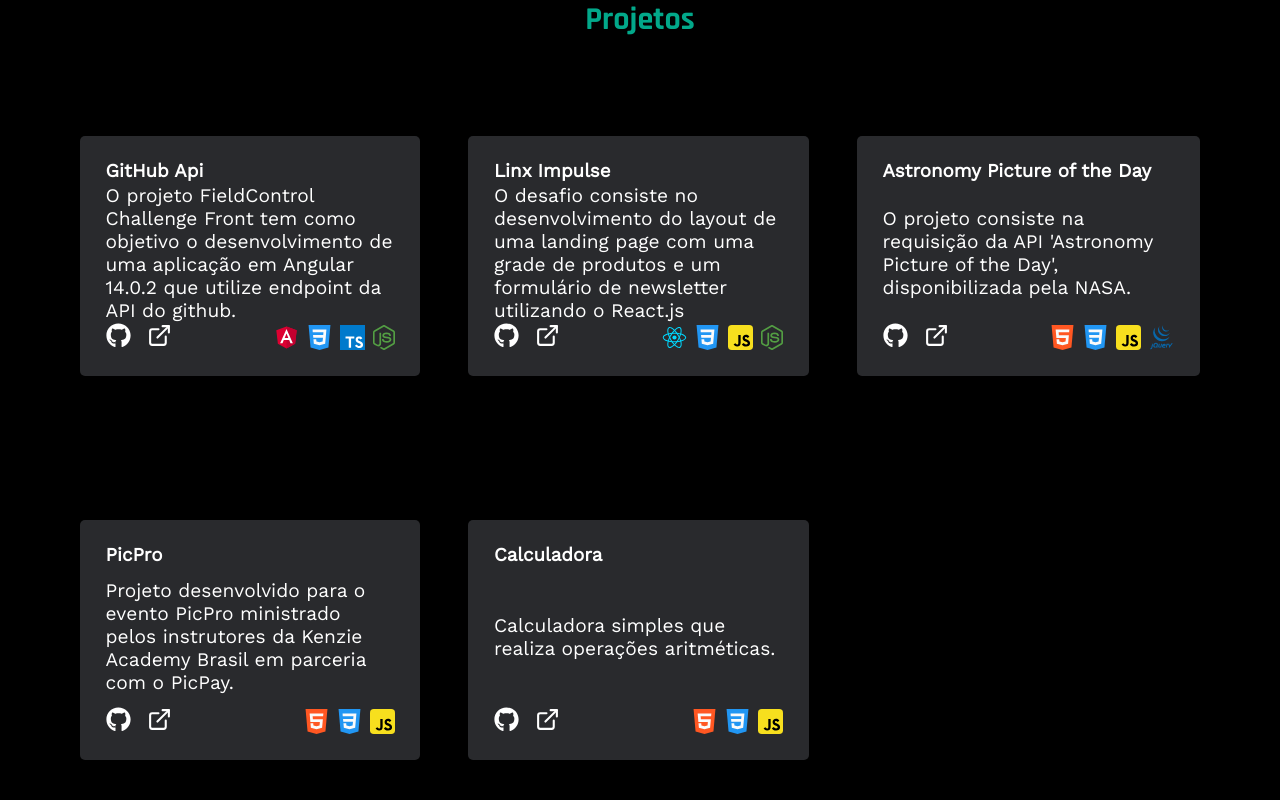
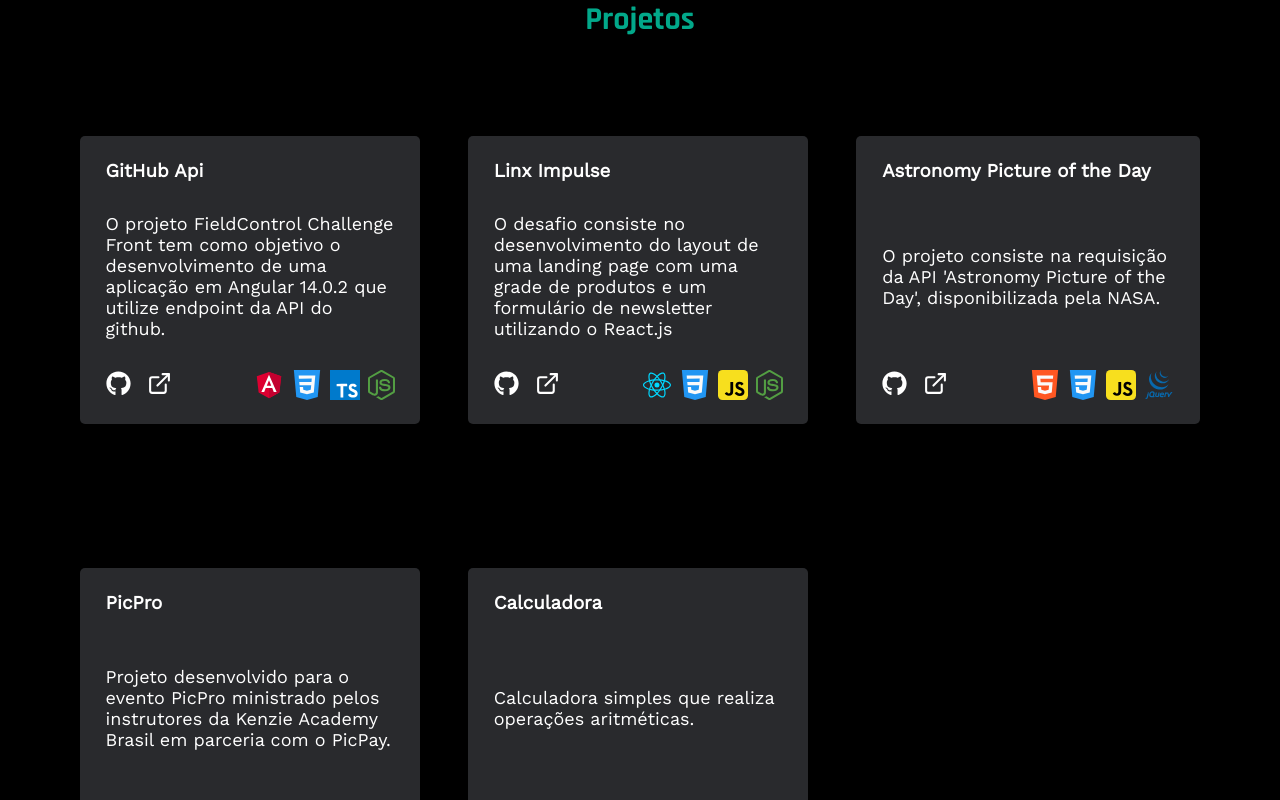
Before and after one commit to 1995william/portfolio, a React (Vite) app: page / in a window 1280 px wide. Shown: the part 1800-2600 px from the top of the page. Built offline with nearby package versions, Linux system fonts and the light colour scheme.

Commit message:
alterando tamanho de fonte

```diff
--- a/src/Components/Projetos/Card/Card.module.scss
+++ b/src/Components/Projetos/Card/Card.module.scss
@@ -5,7 +5,7 @@
   background-color: rgb(41, 42, 45);
   margin: 3rem auto;
   width: inherit;
-  height: 15rem;
+  min-height: 18rem;
   border-radius: 5px;
   .cards {
     display: flex;
@@ -14,6 +14,9 @@
     max-width: 85%;
     margin: 0 auto;
     padding: 1.5rem 0;
+    p {
+      font-size: 18px;
+    }
   }
   .container__repositorio {
     display: flex;
@@ -36,7 +39,7 @@
       display: flex;
       gap: 0.5rem;
       img {
-        height: 25px;
+        height: 30px;
       }
     }
   }
```
